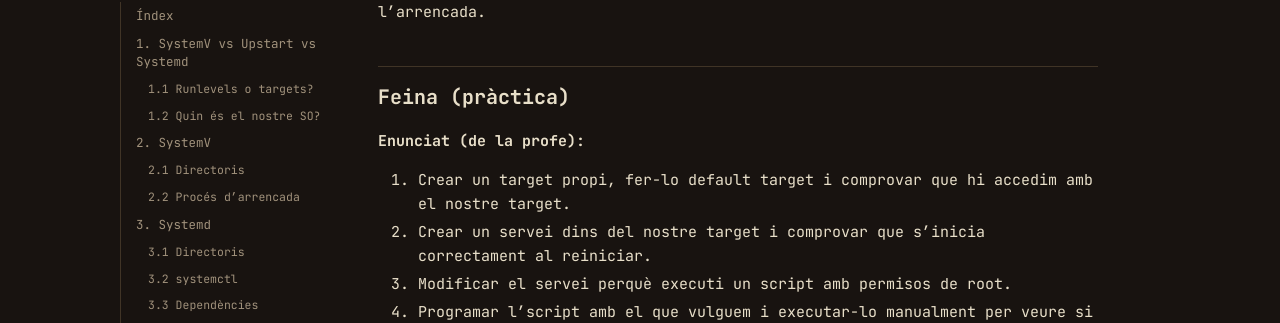
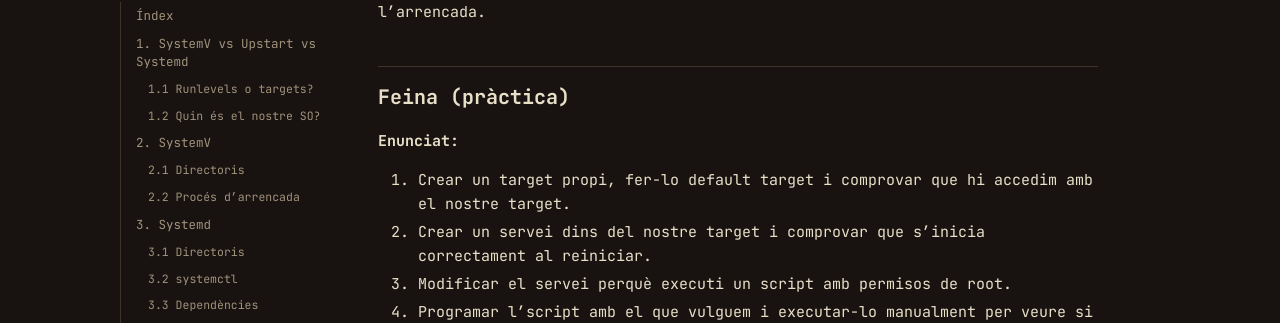
Before and after one commit to ikerespinosalopez/ASO, a Jekyll site: the page built from practiques/01-systemv-upstart-systemd.md, in a window 1280 px wide and 900 px high, scrolled down 10080 px. Shown: the part 129-452 px from the top of the window. Built offline with Jekyll 4.4.1, drawn with Linux system fonts in a browser that asks for light colours.

Commit message:
Update 01-systemv-upstart-systemd.md

```diff
--- a/practiques/01-systemv-upstart-systemd.md
+++ b/practiques/01-systemv-upstart-systemd.md
@@ -370,7 +370,7 @@
 
 ## Feina (pràctica)
 
-**Enunciat (de la profe):**
+**Enunciat:**
 
 1. Crear un target propi, fer-lo default target i comprovar que hi accedim amb el nostre target.
 2. Crear un servei dins del nostre target i comprovar que s'inicia correctament al reiniciar.
```
